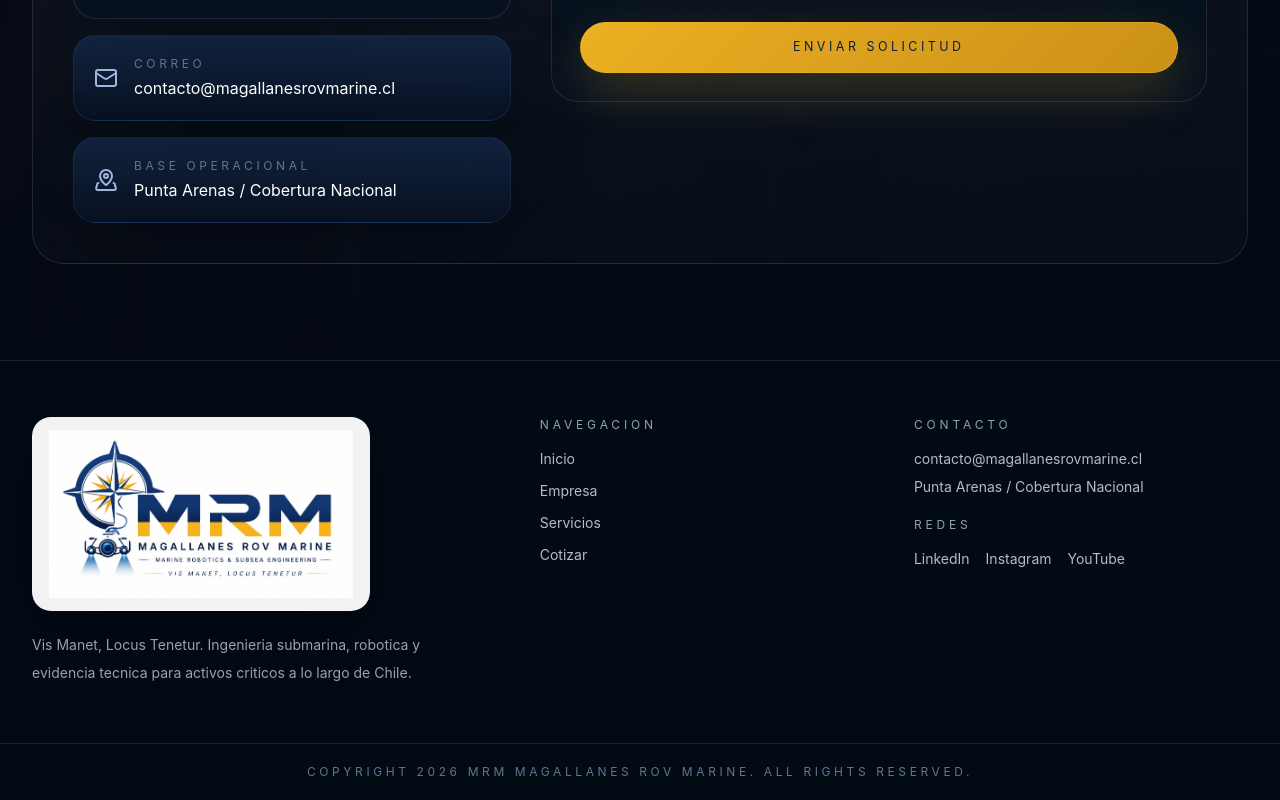
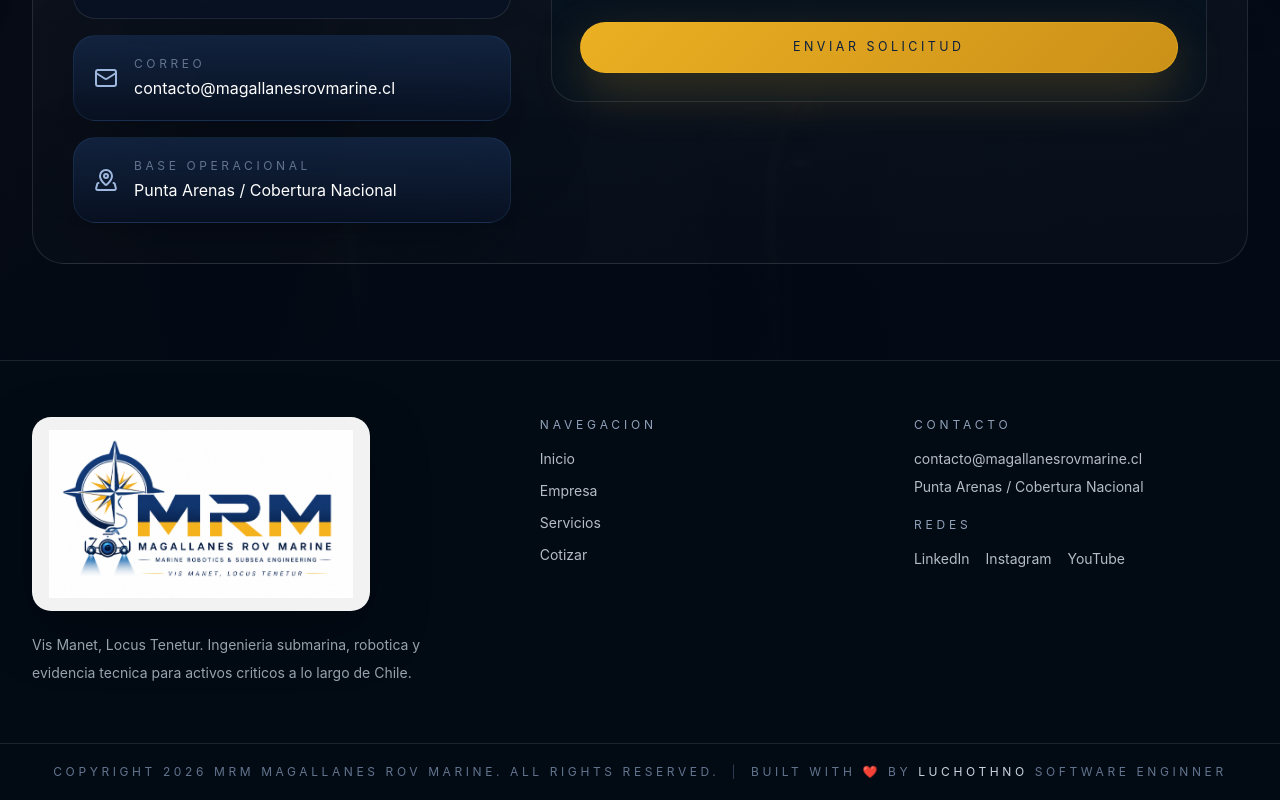
Before and after one commit to LuchoThno/MRM-webpage, a Next.js app: page / in a window 1280 px wide. Shown: the part 6248-7048 px from the top of the page. Built offline with nearby package versions, Linux system fonts and the light colour scheme.

Commit message:
chore: add footer builder credit

```diff
--- a/src/components/footer.tsx
+++ b/src/components/footer.tsx
@@ -49,7 +49,18 @@ export function Footer() {
       </div>
 
       <div className="border-t border-white/10 px-6 py-5 text-center text-xs uppercase tracking-[0.3em] text-slate-500">
-        Copyright {new Date().getFullYear()} MRM Magallanes ROV Marine. All rights reserved.
+        <span>Copyright {new Date().getFullYear()} MRM Magallanes ROV Marine. All rights reserved.</span>
+        <span className="mx-3 text-slate-700">|</span>
+        <span>Built with ❤️ by </span>
+        <Link
+          href="https://github.com/LuchoThno"
+          target="_blank"
+          rel="noreferrer"
+          className="text-slate-300 transition hover:text-white"
+        >
+          LuchoThno
+        </Link>
+        <span> Software Enginner</span>
       </div>
     </footer>
   );
```
